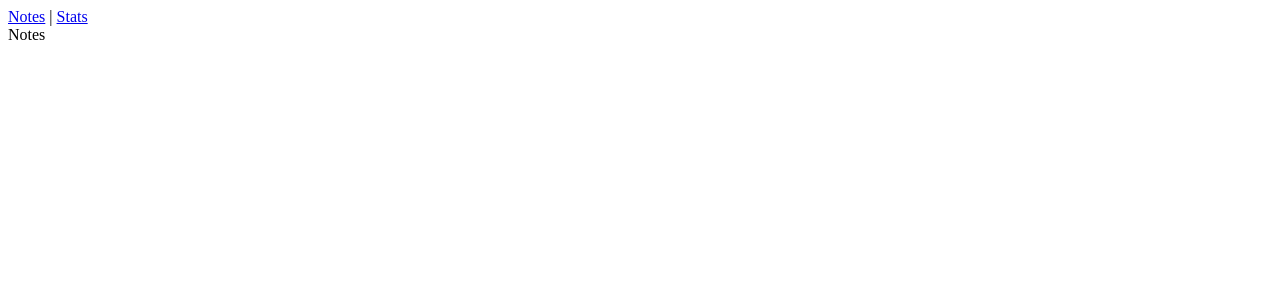
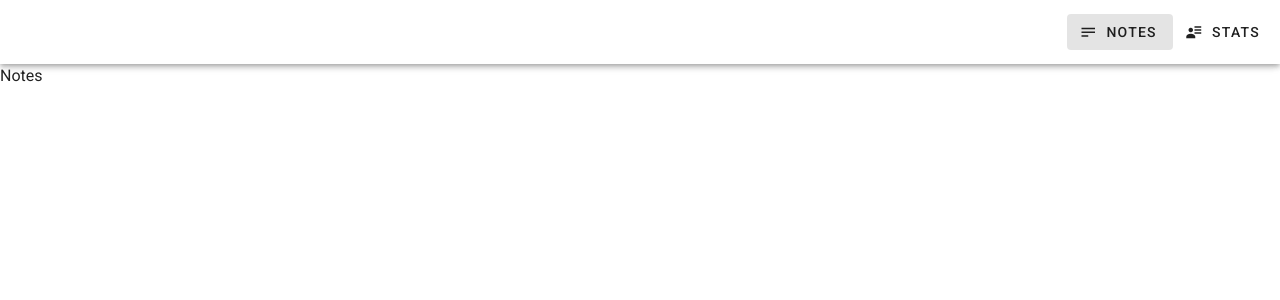
Before and after one commit to webclidev/vue-composition-api-gridnotes, a Vue app: page / in a window 1280 px wide. Shown: the top 300 px of the page. Built offline with nearby package versions, Linux system fonts and the light colour scheme.

Commit message:
setup and installed vuetify

```diff
--- a/index.html
+++ b/index.html
@@ -1,9 +1,13 @@
 <!DOCTYPE html>
 <html lang="en">
   <head>
-    <meta charset="UTF-8">
-    <link rel="icon" href="/favicon.ico">
-    <meta name="viewport" content="width=device-width, initial-scale=1.0">
+    <meta charset="UTF-8" />
+    <link rel="icon" href="/favicon.ico" />
+    <link
+      href="https://fonts.googleapis.com/css?family=Roboto:100,300,400,500,700,900|Material+Icons"
+      rel="stylesheet"
+    />
+    <meta name="viewport" content="width=device-width, initial-scale=1.0" />
     <title>Noteballs</title>
   </head>
   <body>
--- a/package.json
+++ b/package.json
@@ -9,9 +9,11 @@
   },
   "dependencies": {
     "vue": "^3.3.4",
-    "vue-router": "^4.2.5"
+    "vue-router": "^4.2.5",
+    "vuetify": "^3.4.6"
   },
   "devDependencies": {
+    "@mdi/font": "^7.3.67",
     "@vitejs/plugin-vue": "^4.4.0",
     "vite": "^4.4.11"
   }
--- a/src/App.vue
+++ b/src/App.vue
@@ -1,10 +1,20 @@
 <template>
-  <div>
-    <RouterLink to="/">Notes</RouterLink> |
-    <RouterLink to="/stats">Stats</RouterLink>
-  </div>
+  <v-app>
+    <v-main>
+      <v-app-bar>
+        <template v-slot:append>
+          <v-btn text="Notes" to="/" prepend-icon="mdi-text"></v-btn>
+          <v-btn
+            text="Stats"
+            to="/stats"
+            prepend-icon="mdi-account-details"
+          ></v-btn>
+        </template>
+      </v-app-bar>
 
-  <RouterView />
+      <RouterView />
+    </v-main>
+  </v-app>
 </template>
 
 <script setup>
--- a/src/main.js
+++ b/src/main.js
@@ -1,5 +1,17 @@
 import { createApp } from "vue";
 import App from "./App.vue";
 import router from "@/router";
+import "@mdi/font/css/materialdesignicons.css";
 
-createApp(App).use(router).mount("#app");
+// Vuetify
+import "vuetify/styles";
+import { createVuetify } from "vuetify";
+import * as components from "vuetify/components";
+import * as directives from "vuetify/directives";
+
+const vuetify = createVuetify({
+  components,
+  directives,
+});
+
+createApp(App).use(router).use(vuetify).mount("#app");
```
Also changed, not shown: 1 other file (tests, documents, lock files or other folders).
